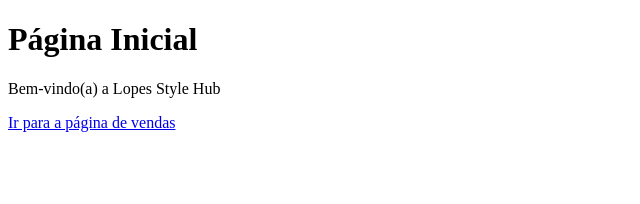
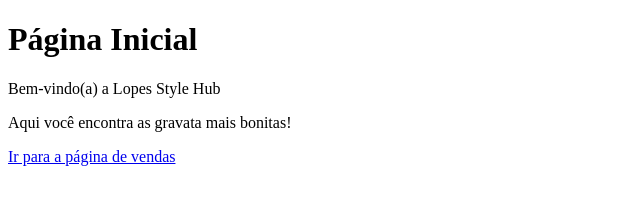
Before and after one commit to Guel-x/LojaLopes, a plain HTML site: page index.html in a window 1280 px wide. Shown: the whole page, without its empty margins (0-640 px from the left). Drawn offline with Linux system fonts and the light colour scheme.

Commit message:
Acrecentado algumas frases

```diff
--- a/index.html
+++ b/index.html
@@ -8,6 +8,8 @@
 <body>
     <h1>Página Inicial</h1>
     <p>Bem-vindo(a) a Lopes Style Hub</p>
+    <p>Aqui você encontra as gravata mais bonitas!</p>
+
     <a href="vendas.html">Ir para a página de vendas</a>
 </body>
 </html>
```
